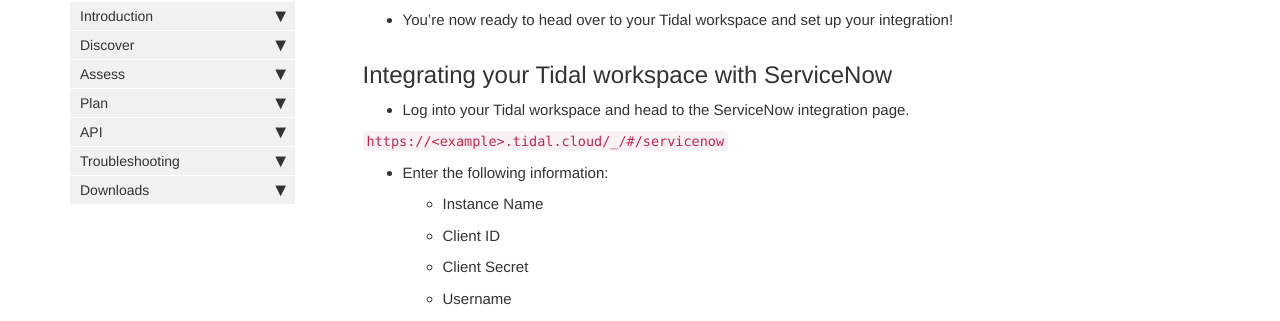
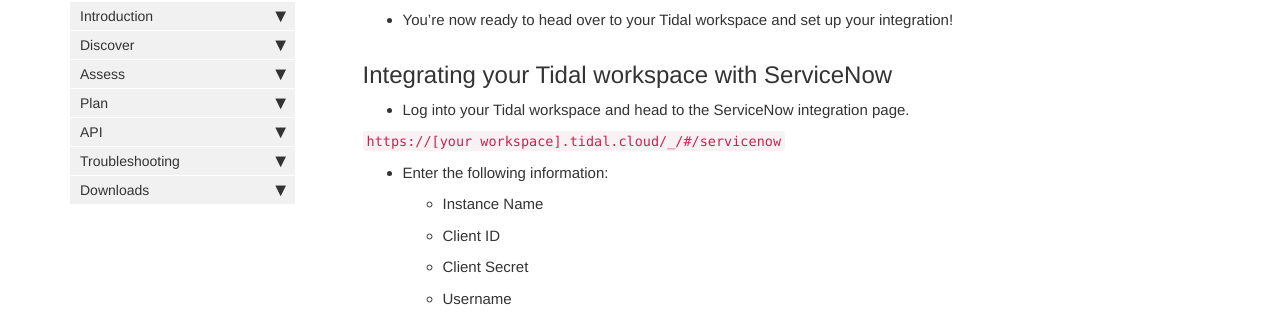
Before and after one commit to tidalmigrations/tidalmigrations.github.io, a Jekyll site: the page built from pages/user guides/integrating_with_servicenow.md, in a window 1280 px wide and 900 px high, scrolled down 4761 px. Shown: the part 127-448 px from the top of the window. Built offline with Jekyll 4.4.1, drawn with Linux system fonts in a browser that asks for light colours; nearby versions of some CDN libraries; comment, search, counter and statistics services are not loaded.

Commit message:
Update pages/user guides/integrating_with_servicenow.md

```diff
--- a/pages/user guides/integrating_with_servicenow.md
+++ b/pages/user guides/integrating_with_servicenow.md
@@ -89,7 +89,7 @@ In order for your Tidal workspace to communicate with your ServiceNow instance,
 
 - Log into your Tidal workspace and head to the ServiceNow integration page.
 
-`` https://<example>.tidal.cloud/_/#/servicenow ``
+`` https://[your workspace].tidal.cloud/_/#/servicenow ``
 
 - Enter the following information:
     - Instance Name
```
